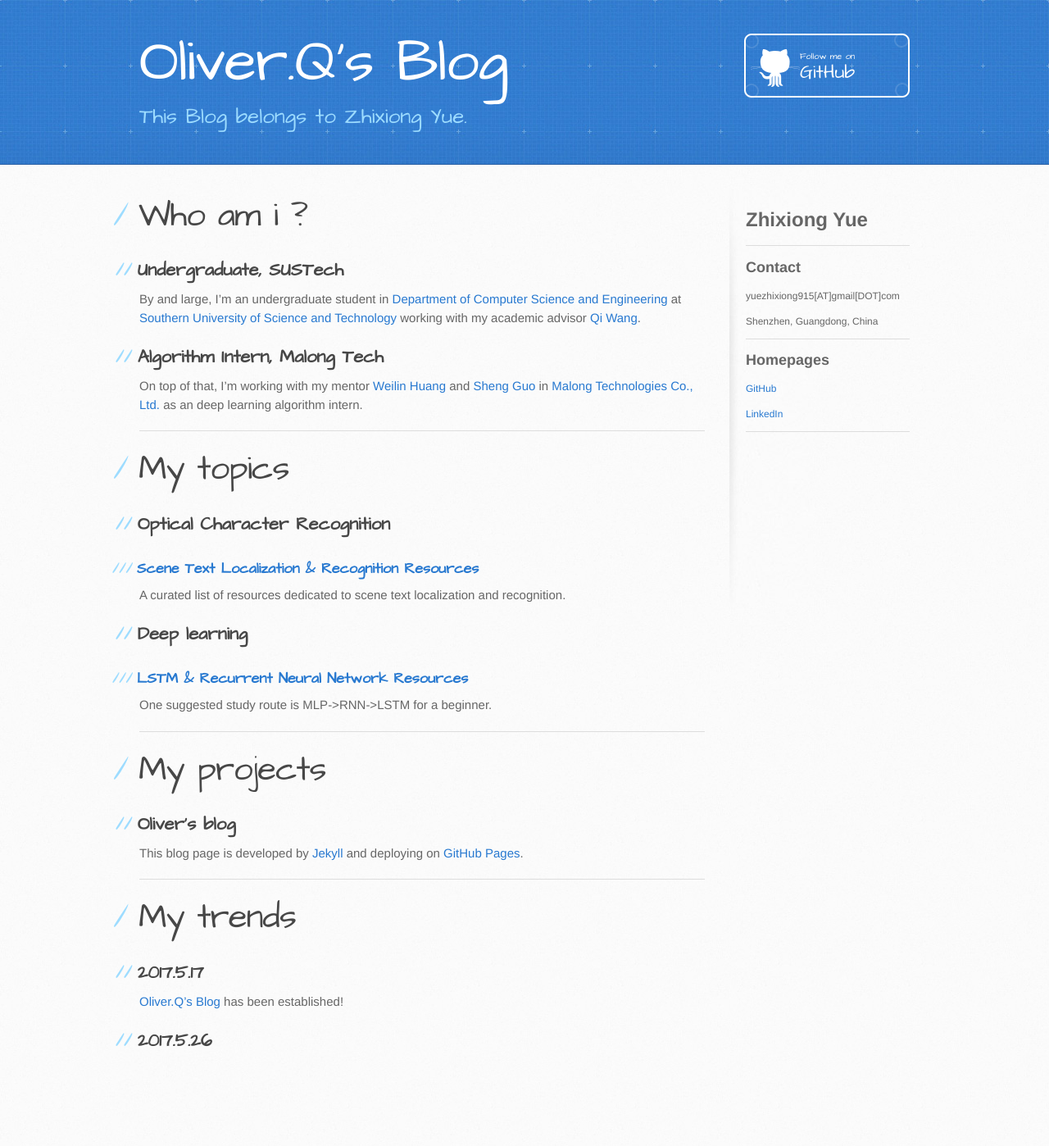
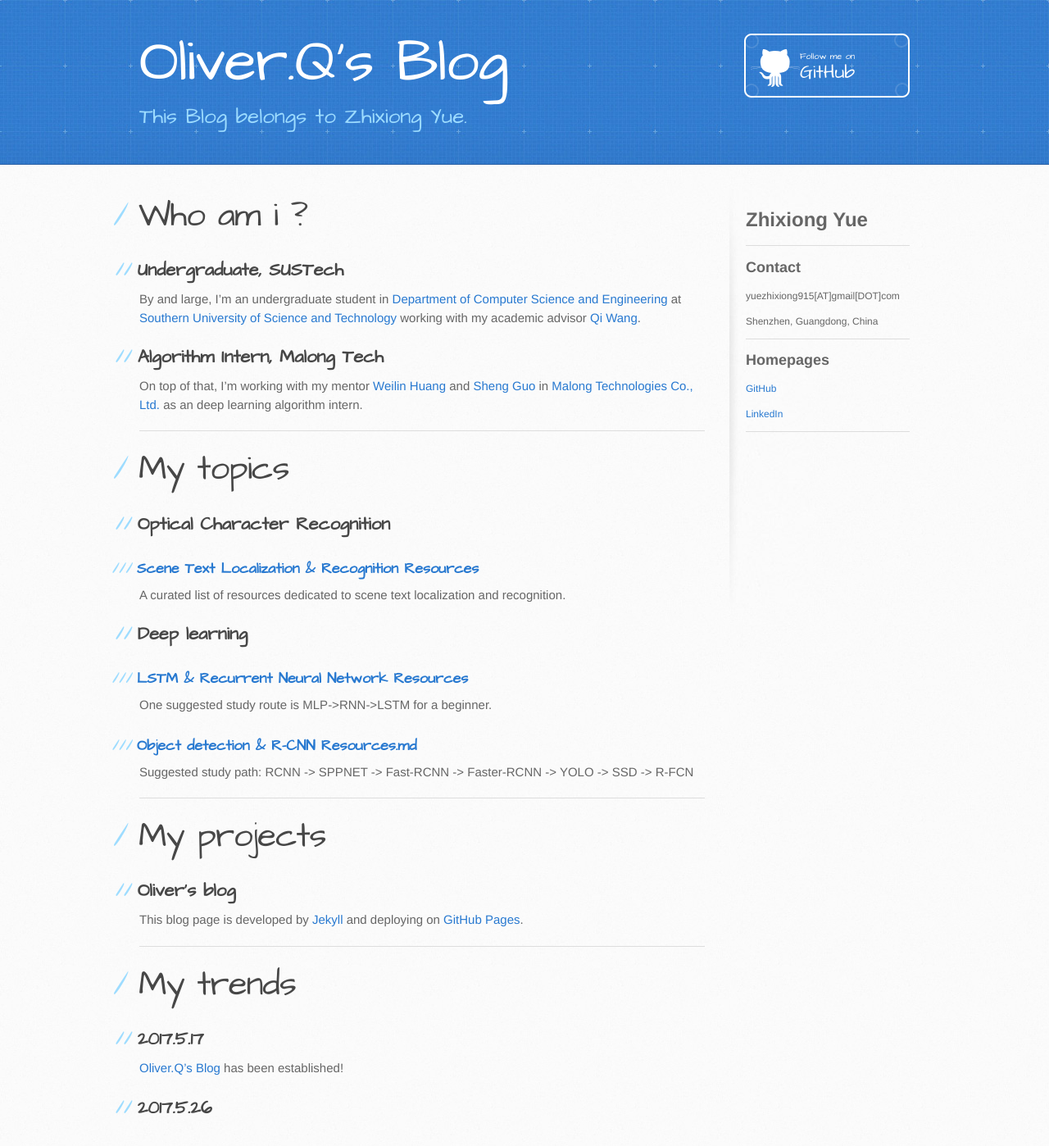
Before and after one commit to yuezhixiong/yuezhixiong.github.io, a Jekyll site: the page built from index.md, in a window 1280 px wide. Shown: the whole page at 82% size. Built offline with Jekyll 4.4.1, drawn with Linux system fonts in a browser that asks for light colours; our own code applies the rules of GitHub Pages for plain Markdown files; before the commit the page ends 1317 px from its top, so only the background shows below that.

Commit message:
new topic

```diff
--- a/index.md
+++ b/index.md
@@ -22,8 +22,8 @@ A curated list of resources dedicated to scene text localization and recognition
 ## [](#header-2)Deep learning
 ### [](#header-3)[LSTM & Recurrent Neural Network Resources](./DL/LSTM & Recurrent Neural Network Resources.md)
 One suggested study route is MLP->RNN->LSTM for a beginner.
-
-
+### [](#header-3)[Object detection & R-CNN Resources.md](./DL/Object detection & R-CNN Resources.md)
+Suggested study path: RCNN -> SPPNET -> Fast-RCNN -> Faster-RCNN -> YOLO -> SSD -> R-FCN
 * * *
 
 # [](#header-1)My projects
```
Also changed, not shown: DL/Object detection & R-CNN Resources.md (added, +21 -0 lines), OLD/trend.md (renamed from Guestbook/trend.md).
